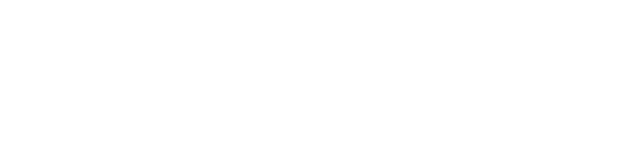
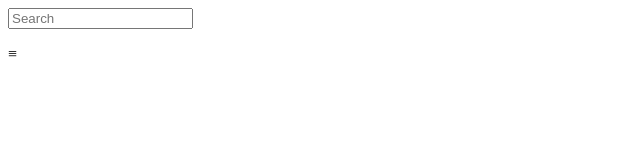
Before and after one commit to ahmad-noor21/Novel_web_apps, a plain HTML site: page index.html in a window 1280 px wide. Shown: the whole page, without its empty margins (0-640 px from the left). Drawn offline with Linux system fonts and the light colour scheme.

Commit message:
feat(html): tambah header, search box, icon menu

```diff
--- a/index.html
+++ b/index.html
@@ -7,6 +7,9 @@
   <link rel="stylesheet" href="style.css">
 </head>
 <body>
-
+  <header>
+    <input type="search" placeholder="Search">
+    <p>≡</p>
+  </header>
 </body>
 </html>
```
